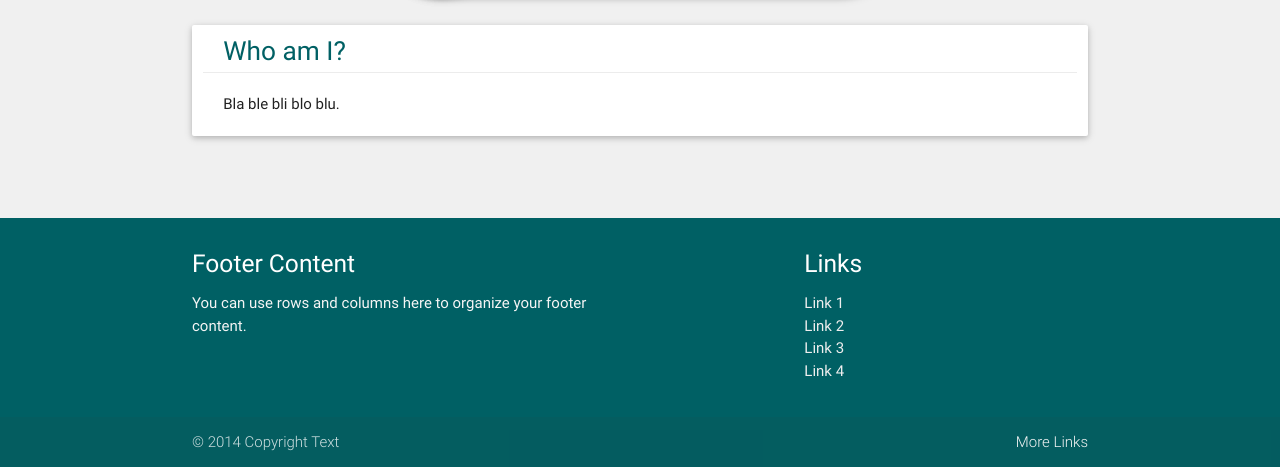
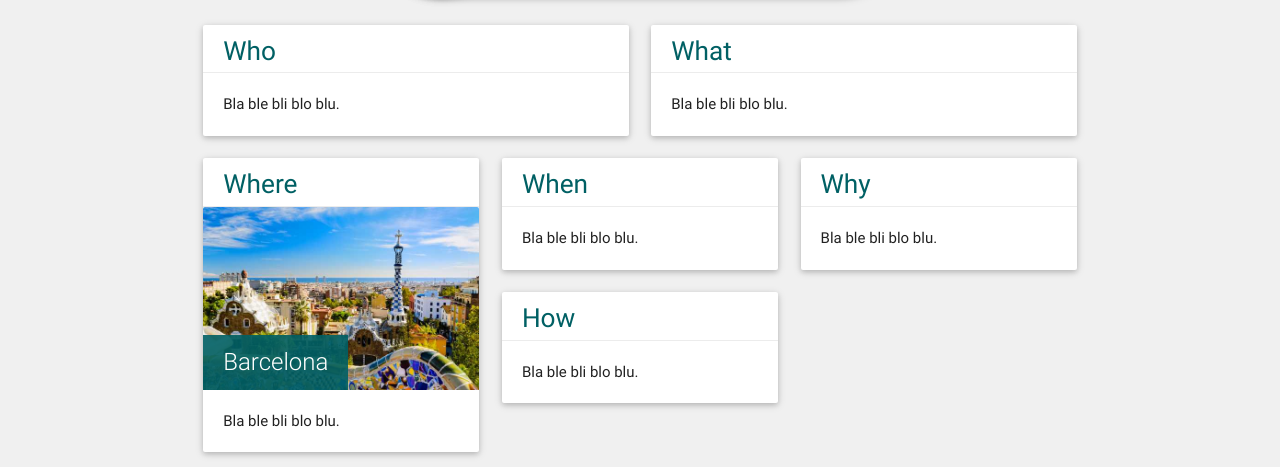
Before and after one commit to albhilazo/albhilazo.github.io, a plain HTML site: page index.html in a window 1280 px wide. Shown: the part 333-800 px from the top of the page. Drawn offline with Linux system fonts and the light colour scheme; files whose address does not match are found by name.

Commit message:
About page card layout

```diff
--- a/css/style.css
+++ b/css/style.css
@@ -125,13 +125,18 @@ body {
     background-color: rgba(0, 96, 100, 0.9);
 }
 
-.resume-section-card .card-title {
+.resume-section-card .card-title:not(.card-image-title) {
     color: #006064;
     font-weight: 400;
     font-size: 1.75rem;
     line-height: 1.25;
     border-bottom: 1px solid rgba(160,160,160,0.2);
     padding: 10px 20px 5px 20px;
+}
+
+.resume-section-card .card-image-title {
+    line-height: 1rem;
+    background-color: rgba(0, 96, 100, 0.9);
 }
 
 .resume-section-card .btn {
--- a/index.html
+++ b/index.html
@@ -61,10 +61,61 @@
             </div>
           </div>
 
-          <section class="resume-section-card card col s12">
-            <div class="card-title">Who am I?</div>
-            <div class="card-content">
-              <p>Bla ble bli blo blu.</p>
+          <section class="resume-section col s12 l6">
+            <div class="resume-section-card card">
+              <div class="card-title">Who</div>
+              <div class="card-content">
+                <p>Bla ble bli blo blu.</p>
+              </div>
+            </div>
+          </section>
+
+          <section class="resume-section col s12 l6">
+            <div class="resume-section-card card">
+              <div class="card-title">What</div>
+              <div class="card-content">
+                <p>Bla ble bli blo blu.</p>
+              </div>
+            </div>
+          </section>
+
+          <section class="resume-section col s12 l4">
+            <div class="resume-section-card card">
+              <div class="card-title">Where</div>
+              <div class="card-image">
+                <img src="img/barcelona.jpg">
+                <span class="card-title card-image-title">Barcelona</span>
+              </div>
+              <div class="card-content">
+                <p>Bla ble bli blo blu.</p>
+              </div>
+            </div>
+          </section>
+
+          <section class="resume-section col s12 l4">
+            <div class="resume-section-card card">
+              <div class="card-title">When</div>
+              <div class="card-content">
+                <p>Bla ble bli blo blu.</p>
+              </div>
+            </div>
+          </section>
+
+          <section class="resume-section col s12 l4">
+            <div class="resume-section-card card">
+              <div class="card-title">Why</div>
+              <div class="card-content">
+                <p>Bla ble bli blo blu.</p>
+              </div>
+            </div>
+          </section>
+
+          <section class="resume-section col s12 l4">
+            <div class="resume-section-card card">
+              <div class="card-title">How</div>
+              <div class="card-content">
+                <p>Bla ble bli blo blu.</p>
+              </div>
             </div>
           </section>
 
```
Also changed, not shown: img/barcelona.jpg (added).
